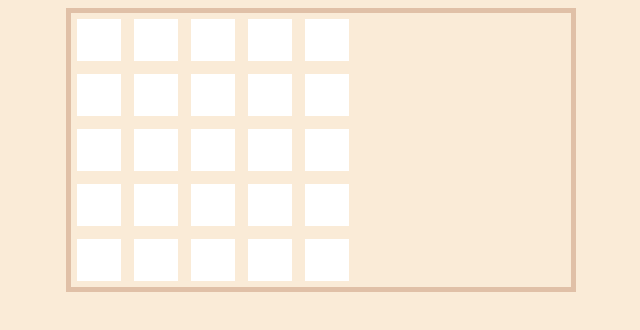
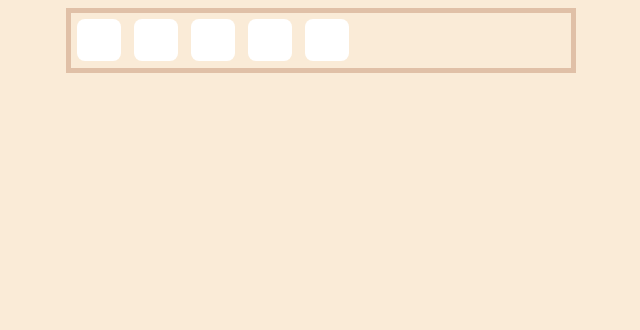
Before and after one commit to guillerplr/letradooo, a React (Vite) app: page / in a window 1280 px wide. Shown: the top 330 px of the page, without its empty margins (319-959 px from the left). Built offline with nearby package versions, Linux system fonts and the light colour scheme.

Commit message:
letras apagando

```diff
--- a/src/Game.jsx
+++ b/src/Game.jsx
@@ -8,10 +8,6 @@ const Game = () => {
     <section className={styles.container}>
       <form>
         <Palavra />
-        <Palavra />
-        <Palavra />
-        <Palavra />
-        <Palavra />
       </form>
     </section>
   );
--- a/src/input/Letra.jsx
+++ b/src/input/Letra.jsx
@@ -7,7 +7,26 @@ const Letra = ({ id, setValue, ...props }) => {
       <input
         id={id}
         name={id}
-        onChange={({ target }) => setValue(target.value)}
+        onChange={({ target }) => {
+          setValue(target.value);
+          if (
+            target.value != '' &&
+            document.activeElement.nextSibling != null
+          ) {
+            document.activeElement.nextSibling.focus();
+          }
+        }}
+        onKeyDown={(tecla) => {
+          if (tecla.keyCode === 8 && tecla.target.value != '') {
+            setValue('');
+          } else if (
+            tecla.keyCode === 8 &&
+            tecla.target.value === '' &&
+            document.activeElement.previousSibling != null
+          ) {
+            document.activeElement.previousSibling.focus();
+          }
+        }}
         maxLength="1"
         {...props}
       />
--- a/src/input/Letra.module.css
+++ b/src/input/Letra.module.css
@@ -1,4 +1,4 @@
-input{
+input {
   width: 2.5rem;
   height: 2.5rem;
   border: none;
@@ -6,4 +6,17 @@ input{
   text-align: center;
   text-transform: uppercase;
   margin: 0.4rem;
+  color: transparent;
+  text-shadow: 0 0 0 #000;
+  border-radius: 0.5rem;
+
 }
+
+input::selection {
+  background: #FFF;
+}
+
+
+input:focus {
+  outline-color: green;
+}
--- a/src/input/Palavra.jsx
+++ b/src/input/Palavra.jsx
@@ -1,5 +1,6 @@
 import React from 'react';
 import Letra from './Letra';
+import { array } from 'prop-types';
 
 const Palavra = () => {
   const [letra1, setLetra1] = React.useState('');
@@ -7,15 +8,15 @@ const Palavra = () => {
   const [letra3, setLetra3] = React.useState('');
   const [letra4, setLetra4] = React.useState('');
   const [letra5, setLetra5] = React.useState('');
+
   return (
     <div>
       <Letra id="letra1" type="text" value={letra1} setValue={setLetra1} />
-      <Letra id="letra1" type="text" value={letra2} setValue={setLetra2} />
-      <Letra id="letra1" type="text" value={letra3} setValue={setLetra3} />
-      <Letra id="letra1" type="text" value={letra4} setValue={setLetra4} />
-      <Letra id="letra1" type="text" value={letra5} setValue={setLetra5} />
+      <Letra id="letra2" type="text" value={letra2} setValue={setLetra2} />
+      <Letra id="letra3" type="text" value={letra3} setValue={setLetra3} />
+      <Letra id="letra4" type="text" value={letra4} setValue={setLetra4} />
+      <Letra id="letra5" type="text" value={letra5} setValue={setLetra5} />
     </div>
   );
 };
-
 export default Palavra;
```
